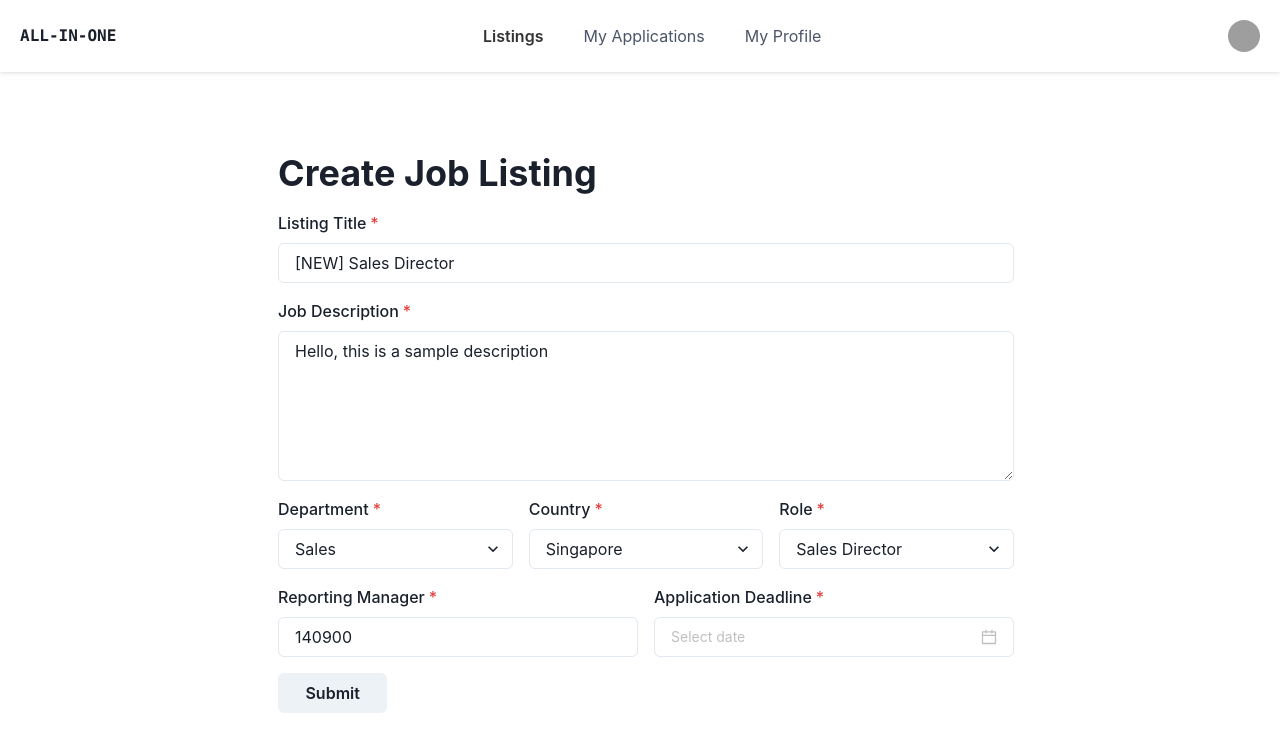
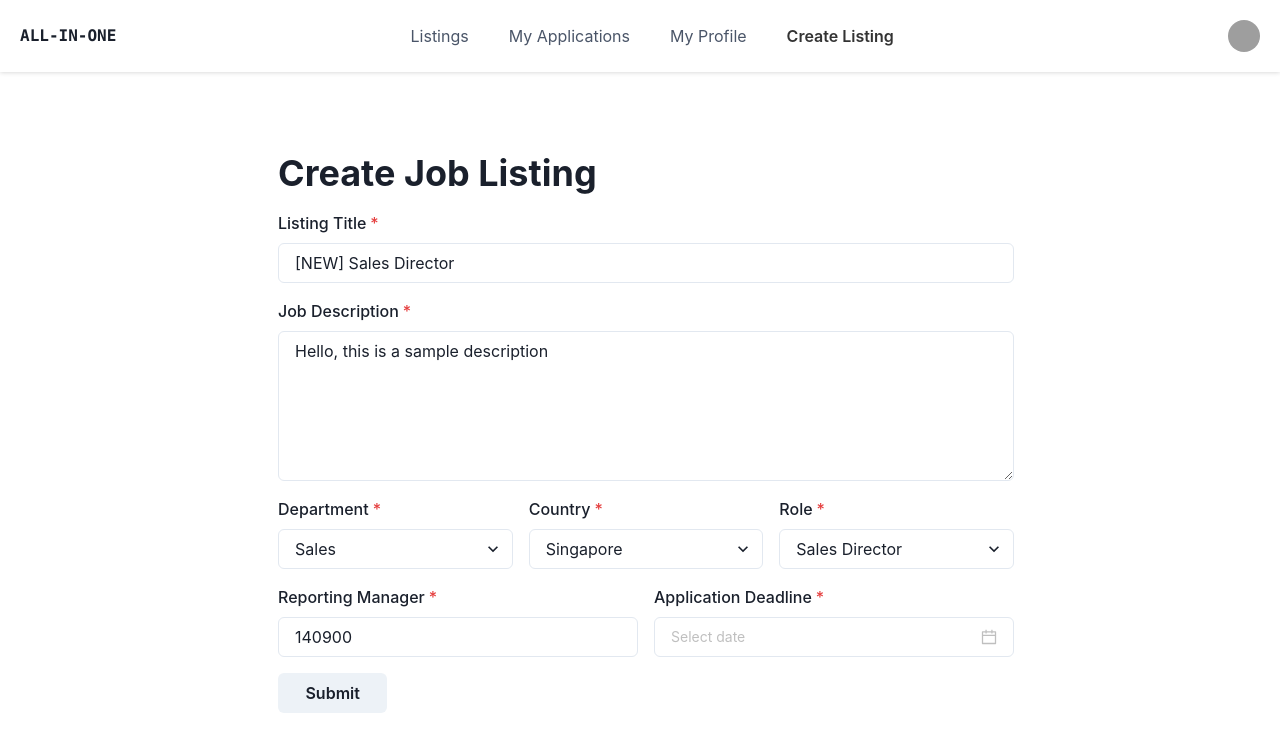
Before and after one commit to boonyeow/SPM2023, a React (Vite) app in the folder sbrb-frontend/: page /listings/create in a window 1280 px wide. Shown: the top 752 px of the page. Built offline with nearby package versions, Linux system fonts and the light colour scheme; grey boxes are pictures that could not be loaded.

Commit message:
fix: add authorisation for user access

```diff
--- a/sbrb-frontend/src/components/NavBar.jsx
+++ b/sbrb-frontend/src/components/NavBar.jsx
@@ -1,5 +1,6 @@
 import { HamburgerIcon } from "@chakra-ui/icons";
 import { useLoginContext } from "../hooks/useLoginContext";
+
 import {
   Avatar,
   Box,
@@ -31,7 +32,9 @@ const NavBar = () => {
   ];
 
   let activeLink;
-  if (location.pathname.includes("/listings")) {
+  if (location.pathname.includes("/listings/create")) {
+    activeLink = "Create Listing";
+  } else if (location.pathname.includes("/listings")) {
     activeLink = "Listings";
   } else if (location.pathname.includes("/applications")) {
     activeLink = "My Applications";
@@ -92,6 +95,24 @@ const NavBar = () => {
                 {link.name}
               </Link>
             ))}
+            {loginInfo.role !== "User" && (
+              <Link
+                as={ReactRouterLink}
+                to="/listings/create"
+                mr={10}
+                color={
+                  activeLink == "Create Listing" ? "blackAlpha.800" : "gray.600"
+                }
+                fontWeight={
+                  activeLink == "Create Listing" ? "semibold" : "normal"
+                }
+                _hover={{
+                  color: "blackAlpha.800",
+                  fontWeight: "semibold",
+                }}>
+                Create Listing
+              </Link>
+            )}
             {loginInfo.isLoggedIn && (
               <Link
                 mr={10}
--- a/sbrb-frontend/src/pages/CreateJobListing.jsx
+++ b/sbrb-frontend/src/pages/CreateJobListing.jsx
@@ -1,6 +1,7 @@
 import { DatePicker } from "antd";
 import Layout from "../components/Layout";
 import axios from "axios";
+import { useLoginContext } from "../hooks/useLoginContext";
 import { useState } from "react";
 
 import {
@@ -24,6 +25,7 @@ import { Formik, useFormik } from "formik";
 import * as Yup from "yup";
 
 function CreateJobListing() {
+  const { loginInfo } = useLoginContext();
   const [error, setError] = useState(null);
   const [success, setSuccess] = useState(null);
   const countries = [
@@ -148,6 +150,7 @@ function CreateJobListing() {
           </Alert>
         )}
         <Box>
+          {loginInfo.role != "User" ? (
             <Formik
               initialValues={formik.initialValues}
               onSubmit={formik.handleSubmit}
@@ -210,7 +213,9 @@ function CreateJobListing() {
                         <GridItem colSpan={2}>
                           <FormControl
                             isRequired
-                          isInvalid={formik.touched.dept && formik.errors.dept}>
+                            isInvalid={
+                              formik.touched.dept && formik.errors.dept
+                            }>
                             <FormLabel>Department</FormLabel>
                             <Select
                               id="dept"
@@ -261,7 +266,8 @@ function CreateJobListing() {
                           <FormControl
                             isRequired
                             isInvalid={
-                            formik.touched.role_name && formik.errors.role_name
+                              formik.touched.role_name &&
+                              formik.errors.role_name
                             }>
                             <FormLabel>Role</FormLabel>
                             <Select
@@ -344,6 +350,11 @@ function CreateJobListing() {
                 </form>
               )}
             </Formik>
+          ) : (
+            <Box display="flex" justifyContent="center" alignItems="center">
+              <Heading>Not authorized</Heading>
+            </Box>
+          )}
         </Box>
       </Layout>
     </>
--- a/sbrb-frontend/src/pages/EditRoleListing.jsx
+++ b/sbrb-frontend/src/pages/EditRoleListing.jsx
@@ -2,6 +2,7 @@ import { DatePicker } from "antd";
 import Layout from "../components/Layout";
 import axios from "axios";
 import dayjs from "dayjs";
+import { useLoginContext } from "../hooks/useLoginContext";
 import { useParams } from "react-router-dom";
 
 import {
@@ -30,6 +31,7 @@ function EditJobListing() {
   const [error, setError] = useState(null);
   const [success, setSuccess] = useState(null);
   const apiUrl = import.meta.env.VITE_API_URL;
+  const { loginInfo } = useLoginContext();
 
   const countries = [
     "Malaysia",
@@ -153,6 +155,7 @@ function EditJobListing() {
           </Alert>
         )}
         <Box>
+          {loginInfo.role != "User" ? (
             <Formik
               initialValues={formik.values}
               enableReinitialize={true}
@@ -273,7 +276,8 @@ function EditJobListing() {
                           <FormControl
                             isRequired
                             isInvalid={
-                            formik.touched.role_name && formik.errors.role_name
+                              formik.touched.role_name &&
+                              formik.errors.role_name
                             }>
                             <FormLabel>Role</FormLabel>
                             <Select
@@ -363,6 +367,11 @@ function EditJobListing() {
                 </form>
               )}
             </Formik>
+          ) : (
+            <Box display="flex" justifyContent="center" alignItems="center">
+              <Heading>Not authorized</Heading>
+            </Box>
+          )}
         </Box>
       </Layout>
     </>
```
Lines whose indentation alone changed are shown as unchanged.
